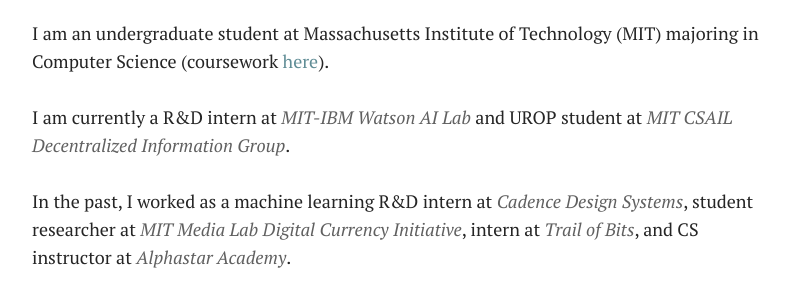
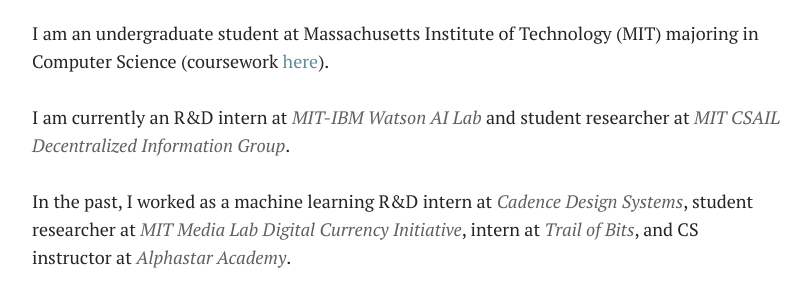
Before and after one commit to anneouyang/anneouyang.github.io, a Jekyll site: the page built from index.html, in a window 1280 px wide. Shown: the part 135-435 px from the top of the page, without its empty margins (233-1044 px from the left). Built offline with Jekyll 4.4.1, drawn with Linux system fonts in a browser that asks for light colours; some web fonts are replaced; the list of posts is cut into pages by our own code.

Commit message:
Update home.html

```diff
--- a/_layouts/home.html
+++ b/_layouts/home.html
@@ -7,7 +7,7 @@ title: Home
 
 I am an undergraduate student at Massachusetts Institute of Technology (MIT) majoring in Computer Science (coursework <a href="{{ site.github.url }}/coursework">here</a>). <br><br>
 
-I am currently a R&D intern at <a href="https://mitibmwatsonailab.mit.edu/" target="_blank" class="orgs">MIT-IBM Watson AI Lab</a> and UROP student at <a href="http://dig.csail.mit.edu/studentinfo.html" target="_blank" class="orgs">MIT CSAIL Decentralized Information Group</a>. <br><br>
+I am currently an R&D intern at <a href="https://mitibmwatsonailab.mit.edu/" target="_blank" class="orgs">MIT-IBM Watson AI Lab</a> and student researcher at <a href="http://dig.csail.mit.edu/studentinfo.html" target="_blank" class="orgs">MIT CSAIL Decentralized Information Group</a>. <br><br>
 
 In the past, I worked as a machine learning R&D intern at <a href="https://www.cadence.com/" target="_blank" class="orgs">Cadence Design Systems</a>, student researcher at <a href="https://dci.mit.edu/" class="orgs" target="_blank">MIT Media Lab Digital Currency Initiative</a>, intern at <a href="https://www.trailofbits.com/" target="_blank" class="orgs">Trail of Bits</a>, and CS instructor at <a href="https://alphastar.academy" target="_blank" class="orgs">Alphastar Academy</a>. <br><br>
 
```
